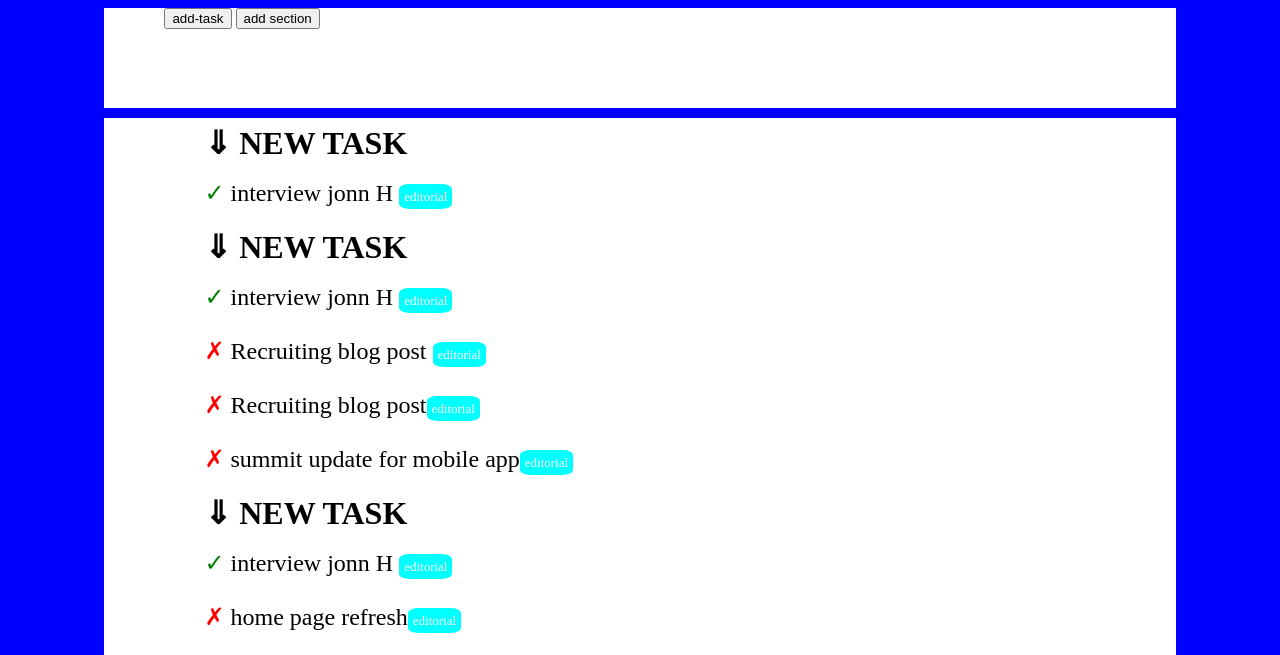
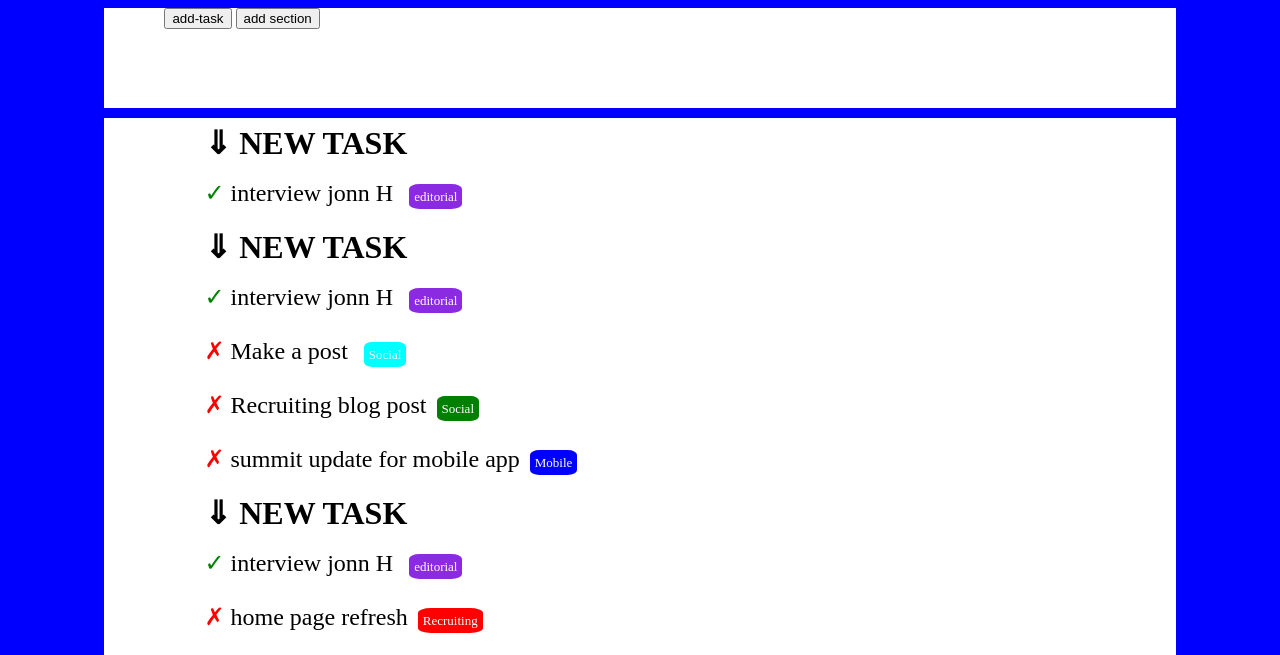
Before and after one commit to MattiaUsai/html-css-toboolist, a plain HTML site: page index.html in a window 1280 px wide. Shown: the part 140-795 px from the top of the page. Drawn offline with Linux system fonts and the light colour scheme.

Commit message:
added list color

```diff
--- a/css/style.css
+++ b/css/style.css
@@ -67,5 +67,20 @@ body{
     font-size: small;
     padding: 5px;
     color: white;
-
+    margin: 10px;
 }
+.editorial{
+    background-color: blueviolet;
+}
+.sales{
+    background-color: gray;
+}
+.recruiting{
+    background-color: red;
+}
+.social{
+    background-color: green;
+}
+.mobile{
+    background-color: blue;
+}
--- a/index.html
+++ b/index.html
@@ -23,23 +23,23 @@
 
             <ul class="list">
                 <li class="title-list"><span class="simbols arrow">&dArr;</span>  new task</li>
-                <li> <span class="simbols check">&check;</span> interview jonn H <span class="marker ">editorial</span></li>
+                <li> <span class="simbols check">&check;</span> interview jonn H <span class="marker editorial ">editorial</span></li>
             </ul>
 
             <ul class="list">
                 <li class="title-list"><span class="simbols arrow">&dArr;</span>  new task</li>
-                <li> <span class="simbols check">&check;</span> interview jonn H <span class="marker ">editorial</span></li>
-                <li> <span class="simbols cross">&cross;</span> Recruiting blog post <span class="marker ">editorial</span></li>
-                <li> <span class="simbols cross">&cross;</span> Recruiting blog post<span class="marker ">editorial</span></li>
-                <li> <span class="simbols cross">&cross;</span> summit update for mobile app<span class="marker ">editorial</span></li>
+                <li> <span class="simbols check">&check;</span> interview jonn H <span class="marker editorial ">editorial</span></li>
+                <li> <span class="simbols cross">&cross;</span> Make a post <span class="marker soial ">Social</span></li>
+                <li> <span class="simbols cross">&cross;</span> Recruiting blog post<span class="marker social ">Social</span></li>
+                <li> <span class="simbols cross">&cross;</span> summit update for mobile app<span class="marker mobile ">Mobile</span></li>
 
 
             </ul>
             <ul class="list">
                 <li class="title-list"><span class="simbols arrow">&dArr;</span>  new task</li>
-                <li> <span class="simbols check">&check;</span> interview jonn H <span class="marker ">editorial</span></li>
-                <li> <span class="simbols cross">&cross;</span> home page refresh<span class="marker ">editorial</span></li>
-                <li> <span class="simbols cross">&cross;</span> on board new sales for teams member<span class="marker ">editorial</span></li>
+                <li> <span class="simbols check">&check;</span> interview jonn H <span class="marker editorial ">editorial</span></li>
+                <li> <span class="simbols cross">&cross;</span> home page refresh<span class="marker  recruiting">Recruiting</span></li>
+                <li> <span class="simbols cross">&cross;</span> on board new sales for teams member<span class="marker sales ">Sales</span></li>
 
             </ul>
 
```
